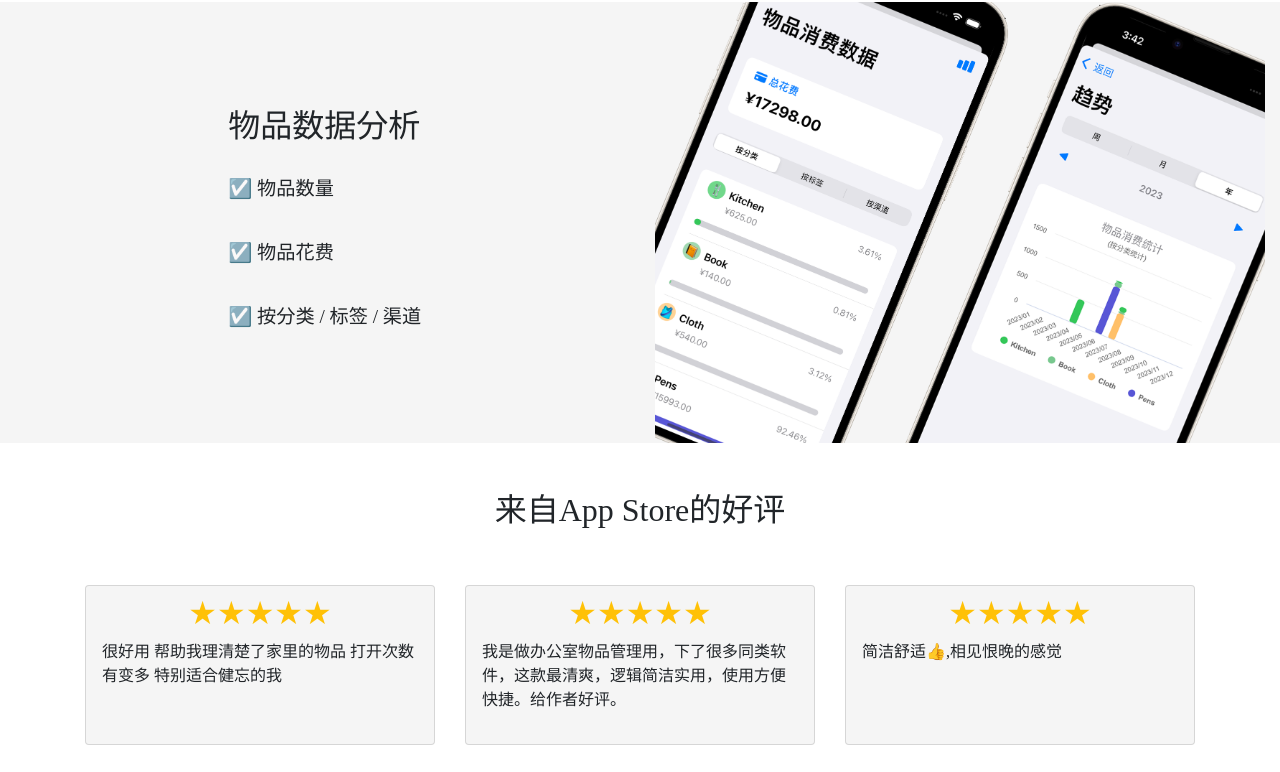
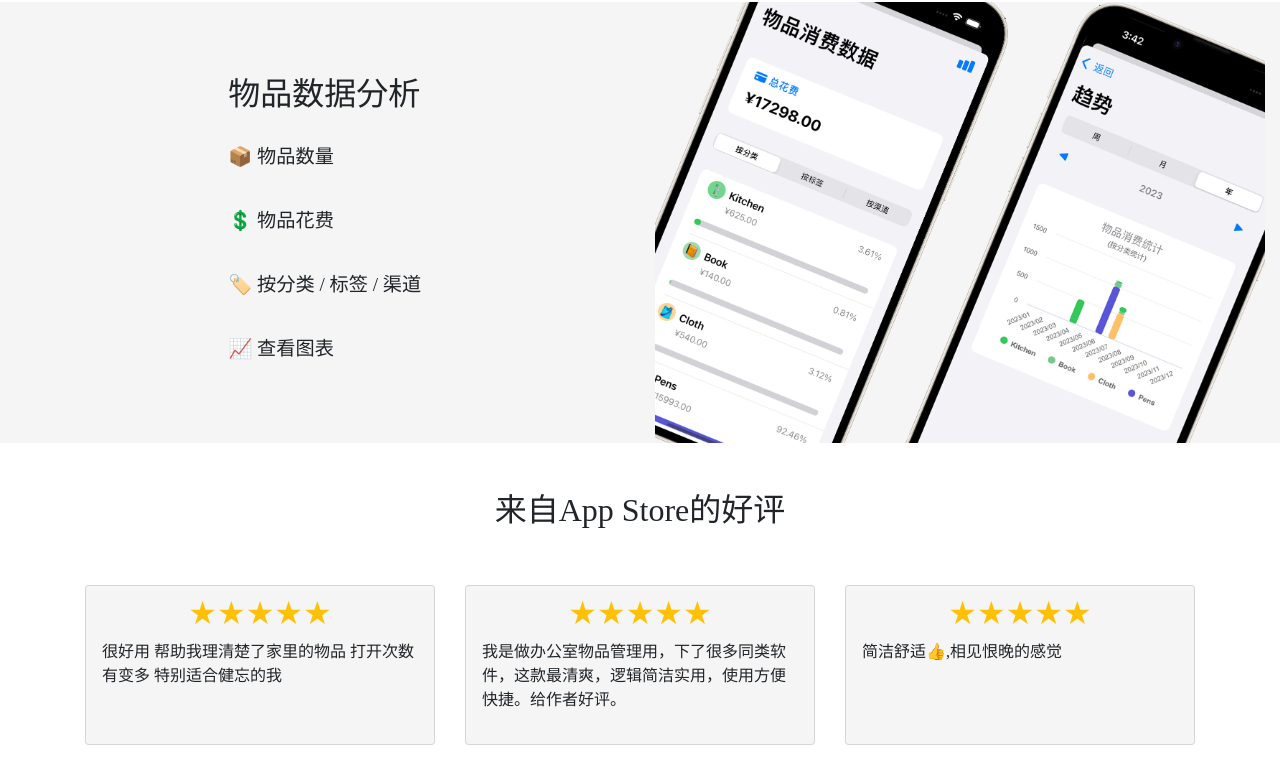
Before and after one commit to oxenx/komono, a plain HTML site: page index.html in a window 1280 px wide. Shown: the part 2418-3190 px from the top of the page. Drawn offline with Linux system fonts and the light colour scheme; a web font is replaced by a local one.

Commit message:
no message

```diff
--- a/index.html
+++ b/index.html
@@ -184,13 +184,16 @@
       <div class="col-md-4 offset-md-2 d-flex flex-column justify-content-center">
         <h2 class="mt-4 mb-4">物品数据分析</h2>
         <p class="mb-4 text-font">
-          ☑️ 物品数量
+          📦 物品数量
         </p>
         <p class="mb-4 text-font">
-          ☑️ 物品花费
+          💲 物品花费
         </p>
         <p class="mb-4 text-font">
-          ☑️ 按分类 / 标签 / 渠道
+          🏷️ 按分类 / 标签 / 渠道
+        </p>
+        <p class="mb-4 text-font">
+          📈 查看图表
         </p>
       </div>
 
```
